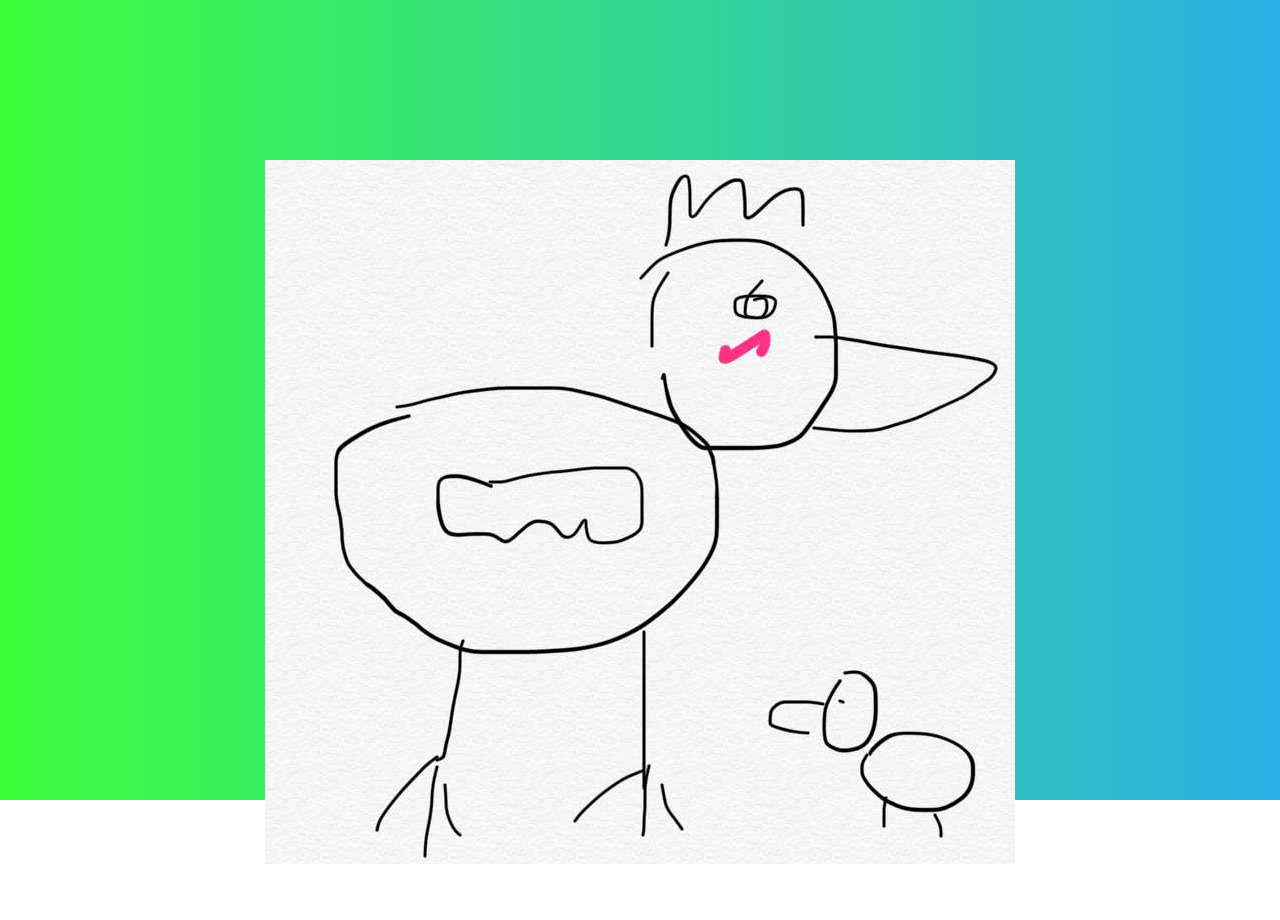
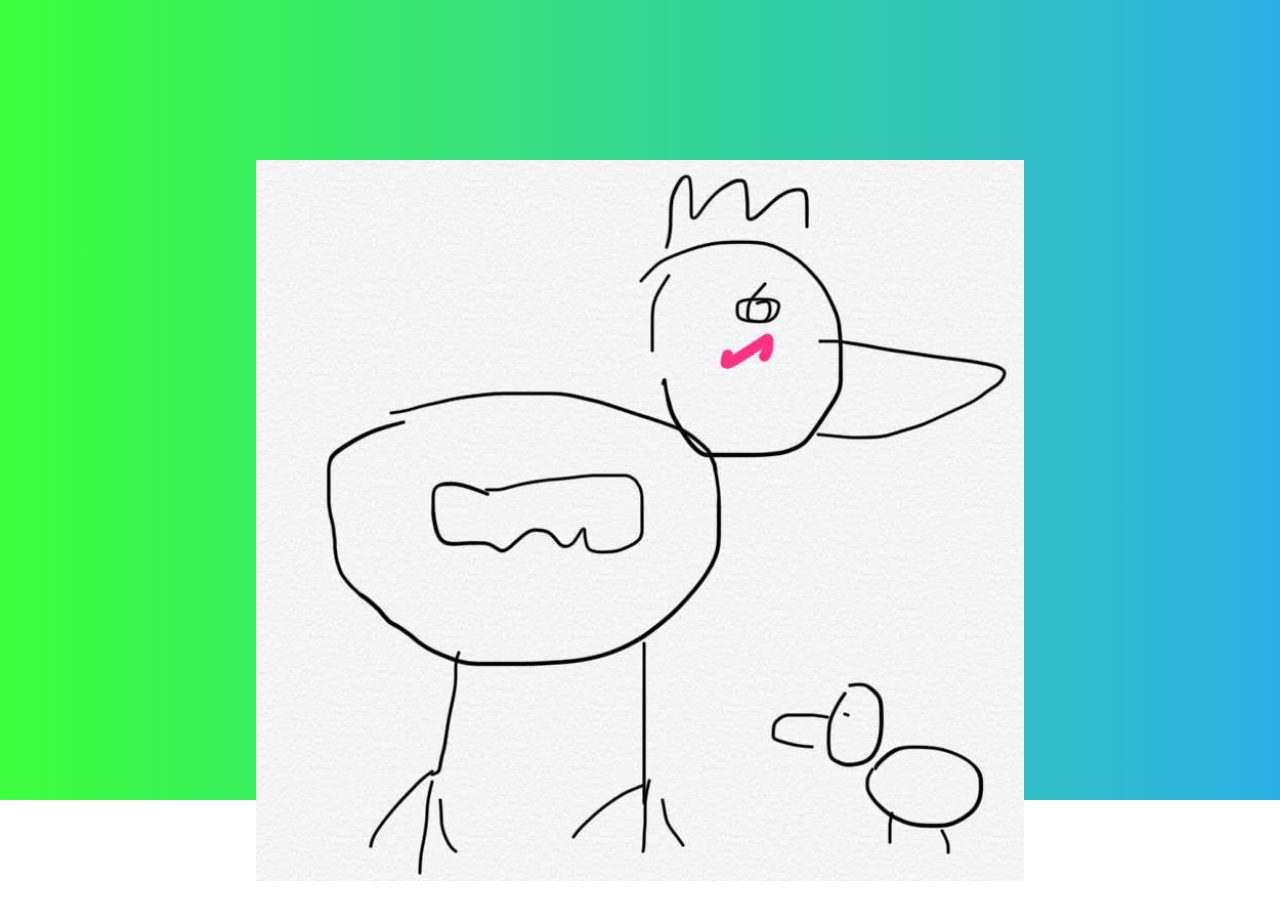
Before and after one commit to ChickenTai/chickentai.github.io, a plain HTML site: page index.html in a window 1280 px wide. Drawn offline with Linux system fonts and the light colour scheme.

Commit message:
asf
sadf

```diff
--- a/index.html
+++ b/index.html
@@ -16,7 +16,7 @@ body {
     padding: 0;
     margin: 0;
     overflow: hidden;
-    max-height:100vh;
+    max-height: 100vh;
  }
 
 #gradient {
@@ -35,6 +35,11 @@ body {
     padding: 20vh 10vw;
 }
 
+img {
+  width: 60vw;
+  height: auto;
+}
+
 h1 {
   mix-blend-mode: difference;
 }
```
